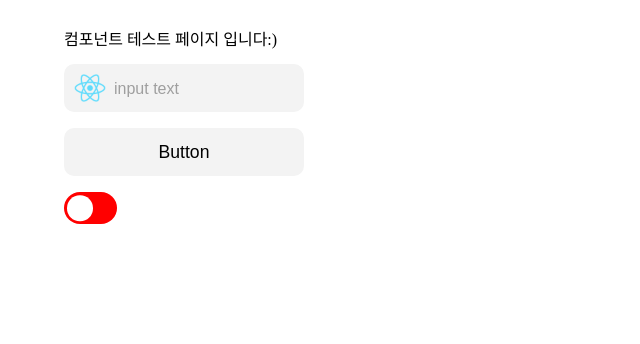
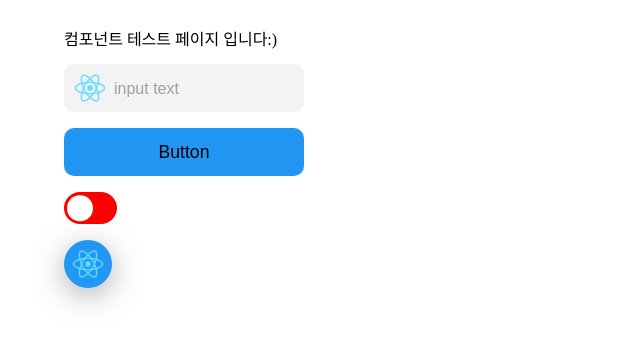
Before and after one commit to mococo-numble8/frontend, a React (Create React App) app: page /test in a window 1280 px wide. Shown: the top 344 px of the page, without its empty margins (0-640 px from the left). Built offline with nearby package versions, Linux system fonts and the light colour scheme.

Commit message:
#3b058c 공통 컴포넌트 - 플로팅버튼

```diff
--- a/src/components/common/Button.module.scss
+++ b/src/components/common/Button.module.scss
@@ -7,17 +7,21 @@
   height: 3rem;
   color: #000;
   border-radius: 10px;
-  background-color: #F3F3F3;
+  background-color: #2196f3;
   box-sizing: border-box;
   font-size: 1.1rem;
   border: none;
+  background-position: center;
+  transition: background-color 0.8s;
 
   &:hover {
-    background-color: #ececec;
+    background-color: #47a7f5 radial-gradient(circle, transparent 1%, #47a7f5 1%) center/15000%;
   }
 
   &:active {
-    background-color: #dfdfdf;
+    background-color: #6eb9f7;
+    background-size: 100%;
+    transition: background-color 0s;
   }
 }
 
--- /dev/null
+++ b/src/components/common/FloatingButton.module.scss
@@ -0,0 +1,33 @@
+.container {
+  position: relative;
+  width: 3rem;
+  height: 3rem;
+}
+
+.button {
+  width: 100%;
+  height: 100%;
+  border: none;
+  border-radius: 50%;
+  background-color: #2196f3;
+  box-shadow: rgba(100, 100, 111, 0.5) 0px 7px 29px 0px;
+  background-position: center;
+  transition: background-color 0.8s;
+}
+
+.button:hover {
+  background-color: #47a7f5 radial-gradient(circle, transparent 1%, #47a7f5 1%) center/15000%;
+}
+
+.button:active {
+  background-color: #6eb9f7;
+  background-size: 100%;
+  transition: background-color 0s;
+}
+
+.icon {
+  position: absolute;
+  top: calc(3rem - 50% - 16px);
+  left: calc(3rem - 50% - 16px);
+  pointer-events: none;
+}
--- /dev/null
+++ b/src/components/common/FloatingButton.tsx
@@ -0,0 +1,21 @@
+import React from 'react';
+import styles from './FloatingButton.module.scss';
+import classNames from 'classnames/bind';
+
+const cx = classNames.bind(styles);
+
+interface PropsType {
+  icon: React.ReactNode;
+  onClick: (e: React.MouseEvent<HTMLButtonElement, MouseEvent>) => void;
+}
+
+const FloatingButton = ({ icon, onClick }: PropsType) => {
+  return (
+    <div className={styles.container}>
+      <button className={styles.button} onClick={onClick}></button>
+      <div className={styles.icon}>{icon}</div>
+    </div>
+  );
+};
+
+export default FloatingButton;
--- a/src/components/common/test/TestContainer.tsx
+++ b/src/components/common/test/TestContainer.tsx
@@ -2,6 +2,7 @@ import React, { useEffect, useState } from 'react';
 import TextInput from '../TextInput';
 import Button from '../Button';
 import ToggleButton from '../ToggleButton';
+import FloatingButton from '../FloatingButton';
 
 const TestIcon = () => {
   return (
@@ -30,6 +31,12 @@ const TestContainer = () => {
     console.log(e.currentTarget.value);
   };
 
+  const floatingOnClick = (
+    e: React.MouseEvent<HTMLButtonElement, MouseEvent>,
+  ) => {
+    console.log(e);
+  };
+
   useEffect(() => {
     console.log(input);
   }, [input]);
@@ -51,6 +58,8 @@ const TestContainer = () => {
       </div>
       <br />
       <ToggleButton></ToggleButton>
+      <br />
+      <FloatingButton onClick={floatingOnClick} icon={<TestIcon />} />
     </div>
   );
 };
```
